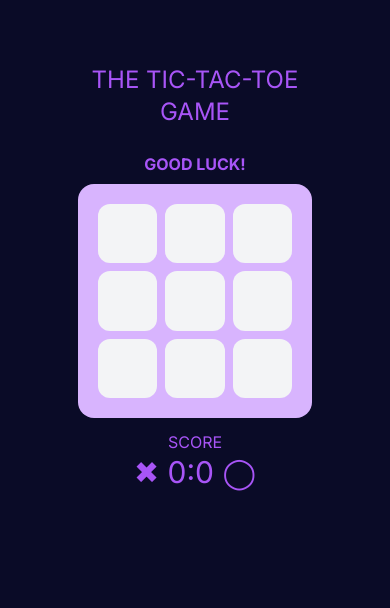
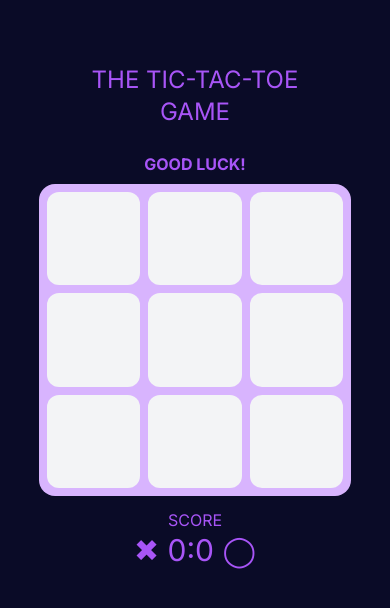
Before and after one commit to Justas-Kaulakis/tic-tac-toe, a Next.js app: page / in a window 390 px wide. Shown: the top 608 px of the page. Built offline with nearby package versions, Linux system fonts and the light colour scheme.

Commit message:
solid button text now

```diff
--- a/app/components/Board.tsx
+++ b/app/components/Board.tsx
@@ -66,8 +66,8 @@ const Board: React.FC = () => {
   return (
     <div>
       <h3 className="font-bold mb-2 text-center">{endText}</h3>
-      <div className="flex flex-row m-auto relative max-w-xl aspect-square w-[60vw] ">
-        <div className="w-full h-full rounded-2xl p-5 bg-purple-300 grid grid-cols-3 grid-rows-3 gap-2">
+      <div className="flex flex-row m-auto relative max-w-xl aspect-square w-[min(80vw,_80vh)] md:w-[60vw] ">
+        <div className="w-full h-full rounded-2xl p-2 sm:p-5 bg-purple-300 grid grid-cols-3 grid-rows-3 gap-2">
           {checked.map((b, i) => (
             <div
               onClick={() => {
@@ -111,7 +111,7 @@ const Board: React.FC = () => {
             setDraw(false);
           }}
         >
-          PLAY AGAIN
+          PLAY&nbsp;AGAIN
         </div>
       </div>
       <div className="flex flex-col mt-3  bottom-[-4em]">
```
